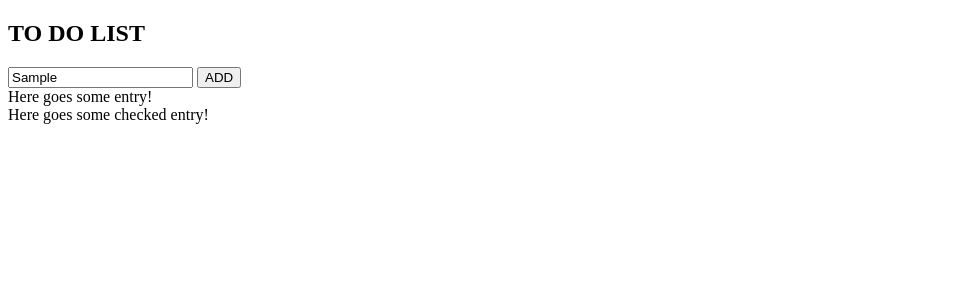
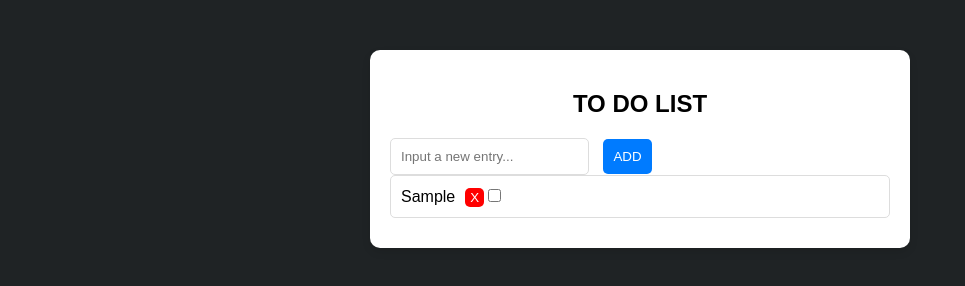
Before and after one commit to BeniaminM92/toDoList, a plain HTML site: page index.html in a window 1280 px wide. Both pictures are taken after typing "Sample" into the empty fields and a click on the button "ADD". Shown: the whole page, without its empty margins (0-965 px from the left). Drawn offline with Linux system fonts and the light colour scheme.

Commit message:
checkbox, delete button

```diff
--- a/index.html
+++ b/index.html
@@ -20,8 +20,10 @@
     </div>
 
     <div id="list">
-        <div class="listEntry">Here goes some entry!</div>
-        <div class="listEntry checked">Here goes some checked entry!</div>
+<!--        <div class="listEntry">-->
+<!--            <input type="checkbox" id="entryCheckbox">Here goes some entry!-->
+<!--        </div>-->
+<!--        <div class="listEntry checked">Here goes some checked entry!</div>-->
     </div>
 
     <script src="toDoLogic.js"></script>
--- a/myStyle.css
+++ b/myStyle.css
@@ -0,0 +1,90 @@
+body {
+    font-family: Arial, sans-serif;
+    background-color: #1f2325;
+    margin: 0;
+    padding: 0;
+}
+
+#container {
+    width: 500px;
+    margin: 50px auto;
+    padding: 20px;
+    background-color: #fff;
+    box-shadow: 0 4px 8px rgba(0, 0, 0, 0.1);
+    border-radius: 10px;
+}
+
+#header {
+    text-align: center;
+    margin-bottom: 20px;
+}
+
+.input-container {
+    display: flex;
+    justify-content: space-between;
+    margin-bottom: 20px;
+}
+
+#newEntry {
+    flex: 1;
+    padding: 10px;
+    border: 1px solid #ddd;
+    border-radius: 5px;
+    margin-right: 10px;
+    outline: none;
+}
+
+#newEntry:focus {
+    border-color: #007bff;
+}
+
+#newEntryBtn {
+    padding: 10px;
+    border: none;
+    background-color: #007bff;
+    color: #fff;
+    border-radius: 5px;
+    cursor: pointer;
+}
+
+#newEntryBtn:hover {
+    background-color: #0056b3;
+}
+
+#list {
+    list-style-type: none;
+    padding: 0;
+}
+
+.listEntry {
+    padding: 10px;
+    border: 1px solid #ddd;
+    margin-bottom: 10px;
+    border-radius: 5px;
+    transition: background-color 0.3s, text-decoration 0.3s;
+}
+
+.listEntry:hover {
+    background-color: #f1f1f1;
+}
+
+.checked {
+    background-color: #d4edda;
+    text-decoration: line-through;
+    color: #6c757d;
+}
+
+.deleteBtn {
+    background-color: red;
+    color: white;
+    border: none;
+    border-radius: 5px;
+    margin-left: 10px;
+    padding: 2px 5px;
+    cursor: pointer;
+    text-align: right;
+}
+
+.deleteBtn:hover {
+    background-color: darkred;
+}
--- a/toDoLogic.js
+++ b/toDoLogic.js
@@ -0,0 +1,83 @@
+// Elemente ausgewählt um neuen Entry hinzuzufügen
+const newEntryInput = document.querySelector('#newEntry');
+const newEntryButton = document.querySelector('#newEntryBtn');
+const listContainer = document.querySelector('#list');
+
+// ADD-Knopf
+newEntryButton.addEventListener('click', () => {
+    const newEntry = newEntryInput.value.trim();
+    // Warnung falls nichts übergeben wurde
+    if (newEntry === '') {
+        alert('Input an entry to add!');
+    }
+    // bei Button click wird das Entry ebenfalls in den Array hinzugefügt
+    entries.push({ text: newEntry, checked: false });
+    saveToLS();
+
+    // neues Div wird erstellt
+    const newEntryElem = document.createElement('div');
+    // Füge Klasse zum Entry hinzu
+    newEntryElem.classList.add('listEntry');
+    // Setze den Text
+    newEntryElem.innerHTML = newEntry;
+
+    // Checkbox wird erstellt
+    const newCheckbox = document.createElement('input');
+    newCheckbox.setAttribute("type", "checkbox");
+    // neuer Löschen-Knopf
+    const deleteBtn = document.createElement('button');
+    deleteBtn.innerHTML = 'X';
+    deleteBtn.classList.add('deleteBtn');
+
+    // Div wird an die Liste angehängt
+    listContainer.appendChild(newEntryElem);
+    // Löschen-Knopf wird and Listeneintrag gehängt
+    newEntryElem.appendChild(deleteBtn);
+    // Checkbox anhängen
+    newEntryElem.appendChild(newCheckbox);
+
+    // Input-Feld wird geleert
+    newEntryInput.value = '';
+});
+
+
+// checked Entry
+listContainer.addEventListener('click', (event) => {
+    // todo: checked on checkbox clicked
+    // && (event.target.containerType.contains('input'))
+    if (event.target.classList.contains('listEntry')) {
+        event.target.classList.toggle('checked');
+    }
+});
+
+// Löschen
+listContainer.addEventListener('click', function (event) {
+    if (event.target.classList.contains('deleteBtn')) {
+        // Entry entfernen
+        event.target.parentElement.remove();
+    }
+});
+
+
+// LOCAL STORAGE
+
+// leeres array initialisiert um alle entries im local storage zu speichern
+let entries = [];
+// funktion um array mit allen entries im local storage zu speichern
+function saveToLS () {
+    // wandelt array oder object in einen string um (JSON)
+    localStorage.setItem('entries', JSON.stringify(entries));
+}
+
+function loadFromLS () {
+    // Daten werden geholt
+    const storedEntries = localStorage.getItem('entries')
+    if (storedEntries) {
+        // string wird zu einem array umgewandelt / wieder ausgelesen
+        entries = JSON.parse(storedEntries);
+        entries.forEach(entry => {
+            // jeder Eintrag soll angezeigt werden
+           addEntryToDOM(entry.text, entry.checked);
+        });
+    }
+}
```
